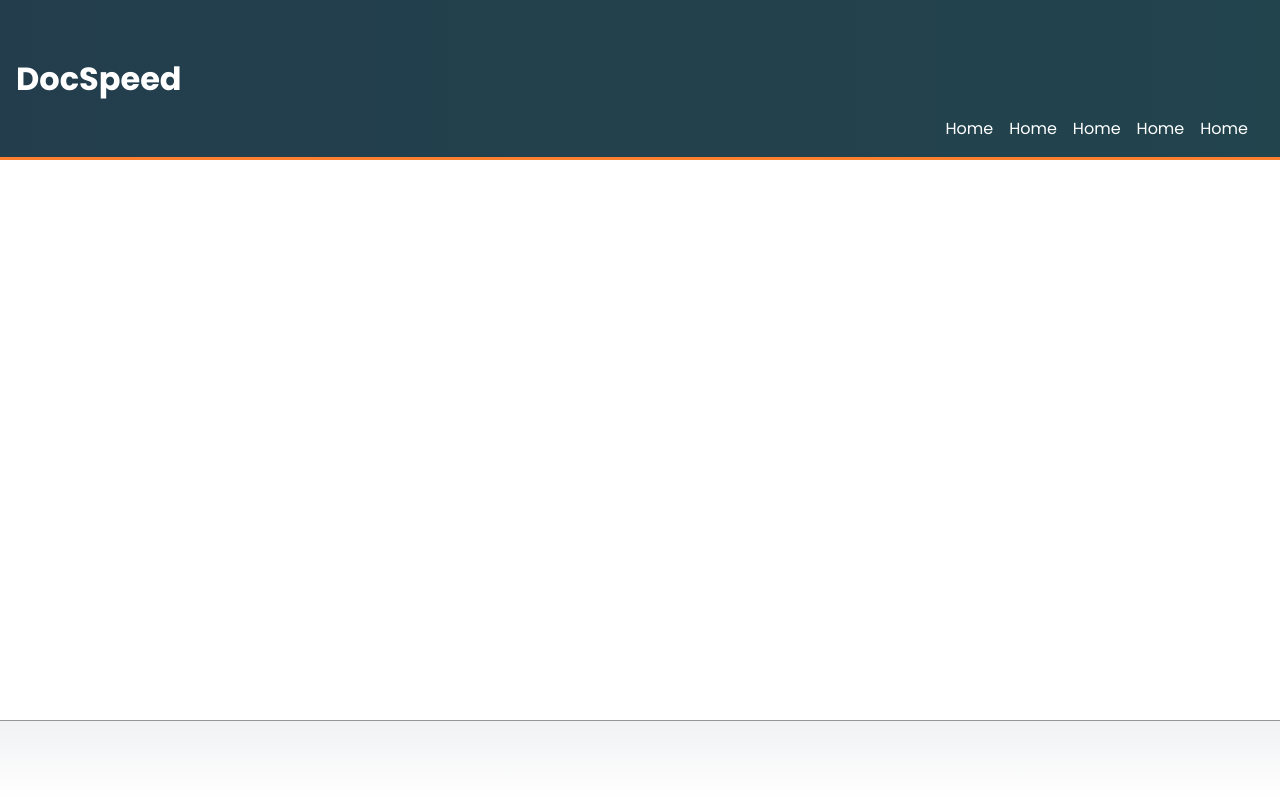
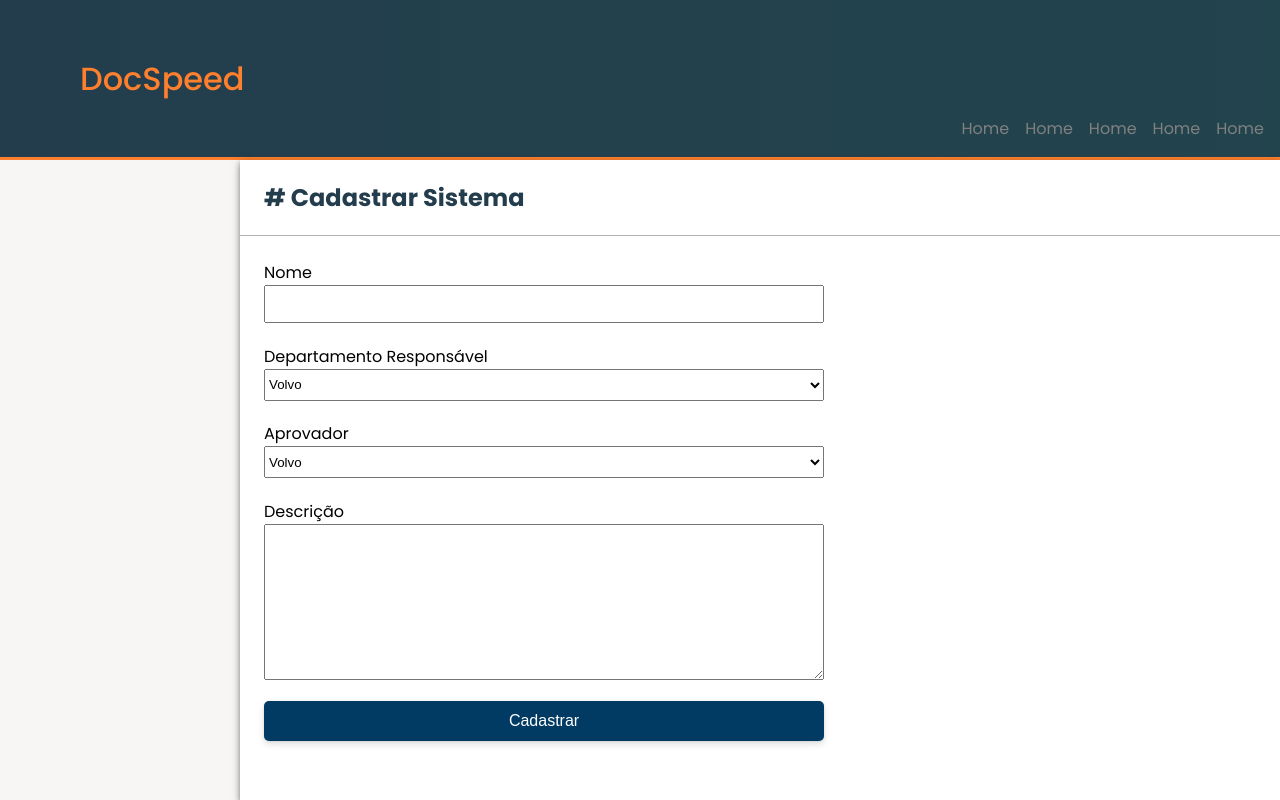
Before and after one commit to guibarbosagomes/DocSpeed, a plain HTML site: page index.html in a window 1280 px wide. Drawn offline with Linux system fonts and the light colour scheme.

Commit message:
Criada pagina inicial de cadastro de sistemas.

```diff
--- a/index.html
+++ b/index.html
@@ -27,7 +27,33 @@
 
         </aside>
         <main>
-
+            <div class="main_header">
+                <h2># Cadastrar Sistema</h2>
+                <div class=line_main_header></div>
+                <div class="box_register_system">
+                    <form class="register_system" action="#">
+                        <label>Nome</label>
+                        <input type="text" name="name">
+                        <label>Departamento Responsável</label>
+                        <select name="Aprovador" id="aprovator">
+                            <option value="volvo">Volvo</option>
+                            <option value="saab">Saab</option>
+                            <option value="mercedes">Mercedes</option>
+                            <option value="audi">Audi</option>
+                        </select>
+                        <label>Aprovador</label>
+                        <select name="Aprovador" id="aprovator">
+                            <option value="volvo">Volvo</option>
+                            <option value="saab">Saab</option>
+                            <option value="mercedes">Mercedes</option>
+                            <option value="audi">Audi</option>
+                        </select>
+                        <label>Descrição</label>
+                        <textarea name="" id="" cols="30" rows="10"></textarea>
+                        <input class="btn" type="submit" value="Cadastrar">
+                    </form>
+                </div>
+            </div>
         </main>
         <footer>
 
--- a/style.css
+++ b/style.css
@@ -4,11 +4,12 @@ html, body{
     margin: 0;
     padding: 0;
     box-sizing: border-box;
+    background-color: #F7F6F5;
     font-family: 'Poppins', sans-serif;
 }
 
 header{
-    background: linear-gradient(to right, #233d4d, #22444D), #22354D;
+    background: linear-gradient(to right, #233d4d, #22444D);
     grid-area: header;
     /* box-shadow: 0px 1px 15px #000000; */
     border-bottom: 3px solid #fe7f2d;
@@ -19,11 +20,16 @@ header{
 .title{
     display: flex;
     flex-direction: column;
-    color: white;
-    font-weight: bold;
+    justify-content: center;
+    padding-left: 5rem;
+}
+
+
+.title a{
+    text-decoration: none;
     font-size: 2rem;
-    justify-content: center;
-    padding-left: 1rem;
+    color: #fe7f2d;
+    font-weight: 450;
 }
 
 nav{
@@ -37,19 +43,21 @@ nav{
     display: flex;
     list-style: none;
     justify-items: center;
+    font-size: 1rem;
 }
 
-.menu,li{
+.menu li{
     padding-right: 1rem;
 }
 
-.menu,li,a{
-    color: white;
+.menu > li > a{
+    color: gray;
     text-decoration: none;
 }
 
-.menu,li,a:hover{
-    color: gray;
+.menu li a:hover{
+    color: white;
+    font-weight: 600;
 }
 
 
@@ -61,19 +69,66 @@ aside{
 
 
 main{
+    grid-area: main;
     background: white;
-    grid-area: main;
+    box-shadow: 0 3.2px 7.2px 0 rgb(0 0 0 / 50%), 0 0.6px 1.8px 0 rgb(0 0 0 / 11%);
+    display: flex;
+    flex-direction: column;
 }
 
-footer{
-    background: linear-gradient(#F1F2F4, white);
-    grid-area: footer;
-    border-top: 1.8px solid #969696;
+.main_header > h2{
+    margin-left: 1.5rem;
+    color: #233d4d;
 }
+
+.line_main_header{
+    height: 1px;
+    background: rgb(179, 179, 179);
+}
+
+.box_register_system{
+    margin-top: 1.5rem;
+    margin-left: 1.5rem;
+    width: 35rem;
+}
+
+.register_system{
+    display: flex;
+    flex-direction: column;
+}
+
+/*  Font sizing for all text elements in register box */
+
+.register_system select, input[type="text"], textarea{
+    margin-bottom: 1.3rem;
+ }
+
+
+ /* Size text elements in register box*/
+ .register_system select, input[type="text"]{
+    height: 2rem;
+    outline: none;
+ }
+
+ .btn{
+    height: 2.5rem;
+    border-radius: 5px;
+    font-size: 1rem;
+    color: white;
+    background: #013a63;
+    border: 0;
+    box-shadow: 0 3.2px 7.2px 0 rgb(0 0 0 / 13%), 0 0.6px 1.8px 0 rgb(0 0 0 / 11%);
+ }
+
+ .btn:hover{
+    background: #01497c;
+    cursor: pointer;
+    box-shadow: 0 6.4px 14.4px 0 rgb(0 0 0 / 13%), 0 1.2px 3.6px 0 rgb(0 0 0 / 11%);
+ }
 
 .container{
     display: grid;
-    grid-template-columns: 1fr 3fr;
-    grid-template-rows: 20vh 70vh 10vh;
-    grid-template-areas: "header header" "aside menu" "footer footer";
+    grid-template-columns: 0.75fr 3.25fr;
+    grid-template-rows: 20vh 80vh;
+    grid-template-areas: "header header" "aside main";
 }
```
